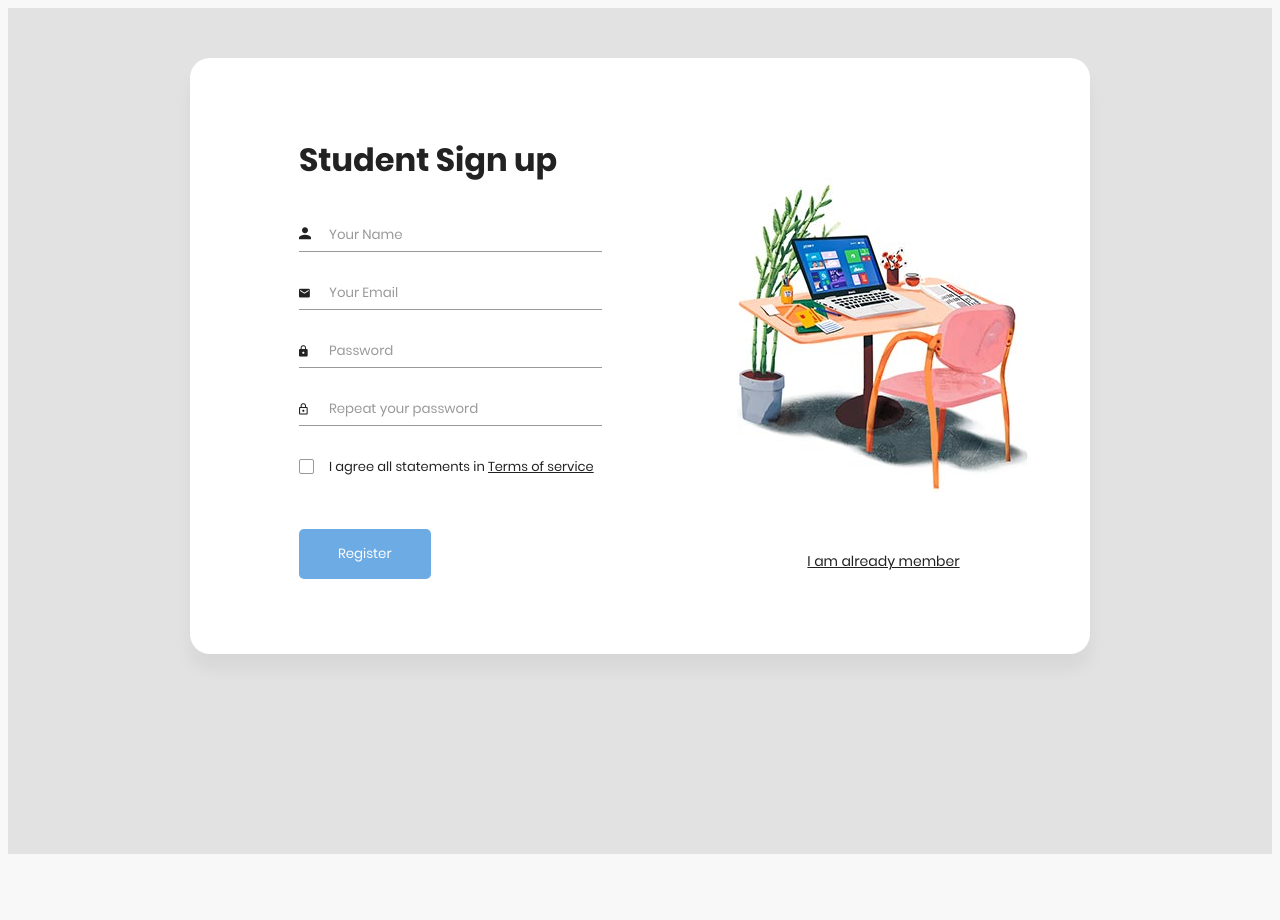
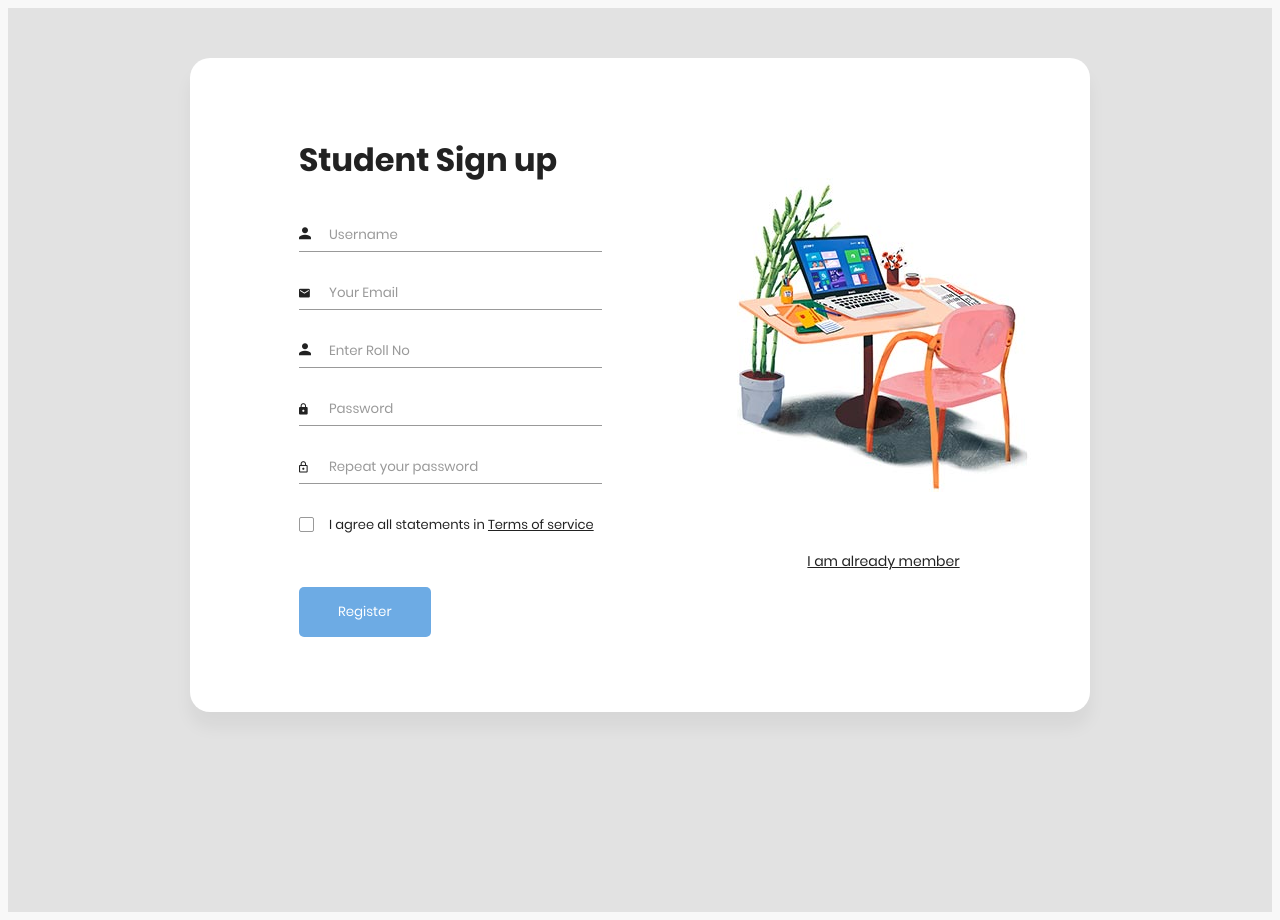
Before and after one commit to shaurya2703/HireMe, a Flask app: page /student_signup in a window 1280 px wide. Before the commit the page ends 854 px from the top, so only its background shows below. Run offline with Flask 2, Linux system fonts and the light colour scheme; parts of the project's set-up code (start-up, migrations or seed data) failed here and were passed over; some libraries are stand-ins or nearby versions.

Commit message:
Student database login/signup done

```diff
--- a/app.py
+++ b/app.py
@@ -1,42 +1,78 @@
-from flask import Flask,render_template, request, redirect, url_for, session
-from flask_mysqldb import MySQL
+from enum import unique
+from flask import Flask,render_template, request, redirect, url_for, flash
+from flask_sqlalchemy import SQLAlchemy
+from flask_login import UserMixin, login_manager, login_user, LoginManager, login_required, logout_user, current_user
+from .models import Student
 
 app = Flask(__name__)
-
-#Cofigure database
-app.config['MYSQL_HOST'] = 'localhost'
-app.config['MYSQL_USER'] = 'root'
-app.config['MYSQL_PASSWORD'] = 'root@1234'
-app.config['MYSQL_DB'] = 'flasktest'
-
-db = MySQL(app)
+app.config['SECRET_KEY'] = 'hireMe'
+app.config['SQLALCHEMY_DATABASE_URI'] = 'sqlite:///database.db'
+db  = SQLAlchemy(app)
 
 
-#session stores data as a dictionary
+#Login manager
+login_manager = LoginManager()
+login_manager.init_app(app)
+login_manager.login_view = "login"
+
+
+@login_manager.user_loader
+def load_student(user_id):
+    return Student.query.get(int(user_id))
+
+
+@login_manager.unauthorized_handler
+def unauthorized_callback():
+    return "You are not logged in"
+
 
 @app.route('/')
 def index():
     return render_template('index.html')
 
 
-@app.route('/student_signup')
+@app.route('/student_signup', methods = ['GET','POST'])
 def student_signup():
-    return render_template('student/signup.html')
+    if request.method == 'POST':
+        username = request.form['name']
+        email = request.form['email']
+        rollno = request.form['rollNo']
+        password = request.form['password']
+        student = Student(username = username, email = email , rollno = rollno, password = password)
+        db.session.add(student)
+        db.session.commit()
+        print(student.username + " " + student.email)
+        return redirect(url_for("student_login"))
+    else:
+        return render_template('student/signup.html')
 
 @app.route('/student_login', methods = ["POST","GET"])
 def student_login():
     if request.method == "POST":
-        # session.pop(std_name, None)
-        # session.pop(std_pass, None)
         std_name = request.form['student_name']
         std_pass = request.form['student_pass']
-        cur = db.connection.cursor()
-        cur.execute("INSERT INTO students(name, email, password, rollno) VALUES (%s,%s,%s,%s)",(std_name,'test@test.com',std_pass, '123456'))
-        db.connection.commit()
-        cur.close()
+        student = Student.query.filter_by(username=std_name).first()
+        if student:
+            if std_pass != student.password:
+                flash("Incorrect password")
+                # return render_template('student/login.html')
+            login_user(student)
+
+        # cur = db.connection.cursor()
+        # cur.execute("INSERT INTO students(name, email, password, rollno) VALUES (%s,%s,%s,%s)",(std_name,'test@test.com',std_pass, '123456'))
+        # db.connection.commit()
+        # cur.close()
         return redirect(url_for("student_page"))
     else:
         return render_template('student/login.html')
+
+
+@app.route('/student_logout', methods = ['GET','POST'])
+@login_required
+def student_logout():
+    logout_user()
+    print("Student Logged out")
+    return redirect(url_for('student_login'))
 
 @app.route('/interviewer_signup',methods = ["POST","GET"])
 def interviewer_signup():
@@ -64,10 +100,13 @@ def interviewer_login():
         return render_template('interviewer/login.html')
 
 @app.route("/std")
+@login_required
 def student_page():
     # if 'std_name' in session:
     #     name = session['std_name']
-        return f'Hello {std_name}'
+        print(current_user)
+        print(current_user.id)
+        return render_template('student/dashboard.html',name = current_user.username)
     # else:
     #     return redirect(url_for("student_login"))
 
@@ -80,4 +119,5 @@ def interview_page():
         return redirect(url_for("interviewer_login"))
 
 if __name__ == '__main__':
+    db.create_all()
     app.run(port=5000,debug=True)
--- a/templates/student/login.html
+++ b/templates/student/login.html
@@ -28,7 +28,7 @@
                         <form method="POST" class="register-form" id="login-form">
                             <div class="form-group">
                                 <label for="your_name"><i class="zmdi zmdi-account material-icons-name"></i></label>
-                                <input type="text" name="student_name" id="student_name" placeholder="Your Name"/>
+                                <input type="text" name="student_name" id="student_name" placeholder="Username"/>
                             </div>
                             <div class="form-group">
                                 <label for="your_pass"><i class="zmdi zmdi-lock"></i></label>
--- a/templates/student/signup.html
+++ b/templates/student/signup.html
@@ -25,20 +25,25 @@
                         <form method="POST" class="register-form" id="register-form">
                             <div class="form-group">
                                 <label for="name"><i class="zmdi zmdi-account material-icons-name"></i></label>
-                                <input type="text" name="name" id="name" placeholder="Your Name"/>
+                                <input type="text" name="name" id="name" placeholder="Username"/>
                             </div>
                             <div class="form-group">
                                 <label for="email"><i class="zmdi zmdi-email"></i></label>
                                 <input type="email" name="email" id="email" placeholder="Your Email"/>
                             </div>
                             <div class="form-group">
-                                <label for="pass"><i class="zmdi zmdi-lock"></i></label>
-                                <input type="password" name="pass" id="pass" placeholder="Password"/>
+                                <label for="rollNo"><i class="zmdi zmdi-account material-icons-name"></i></label>
+                                <input type="text" name="rollNo" id="rollNo" placeholder="Enter Roll No"/>
+                            </div>
+                            <div class="form-group">
+                                <label for="password"><i class="zmdi zmdi-lock"></i></label>
+                                <input type="password" name="password" id="password" placeholder="Password"/>
                             </div>
                             <div class="form-group">
                                 <label for="re-pass"><i class="zmdi zmdi-lock-outline"></i></label>
                                 <input type="password" name="re_pass" id="re_pass" placeholder="Repeat your password"/>
                             </div>
+
                             <div class="form-group">
                                 <input type="checkbox" name="agree-term" id="agree-term" class="agree-term" />
                                 <label for="agree-term" class="label-agree-term"><span><span></span></span>I agree all statements in  <a href="#" class="term-service">Terms of service</a></label>
```
Also changed, not shown: models.py (added, +13 -0 lines), templates/student/dashboard.html (added, +14 -0 lines), database.db (added), interviewer.py (deleted), 1 other file.
